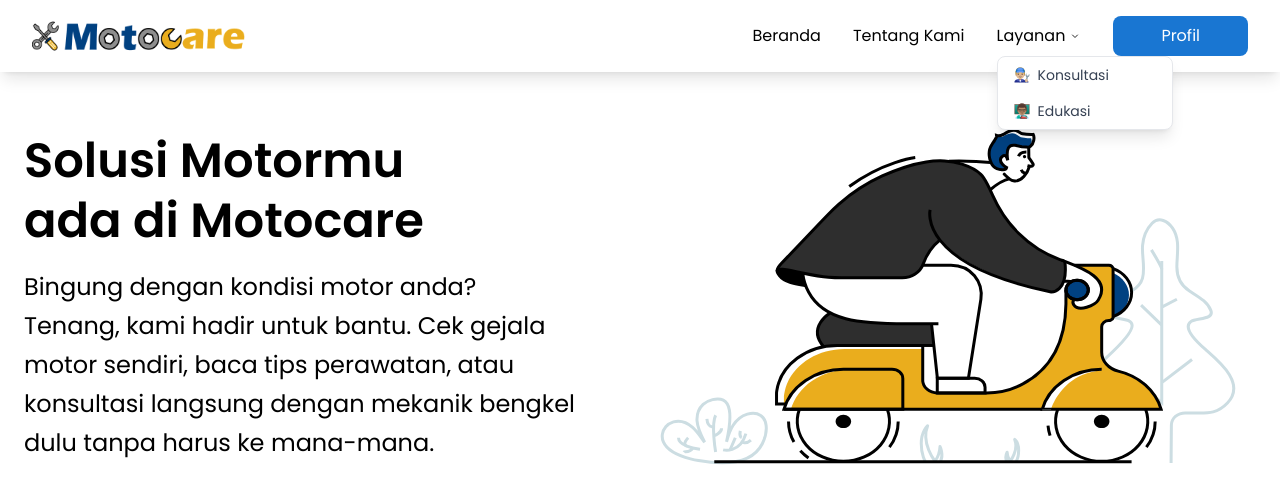
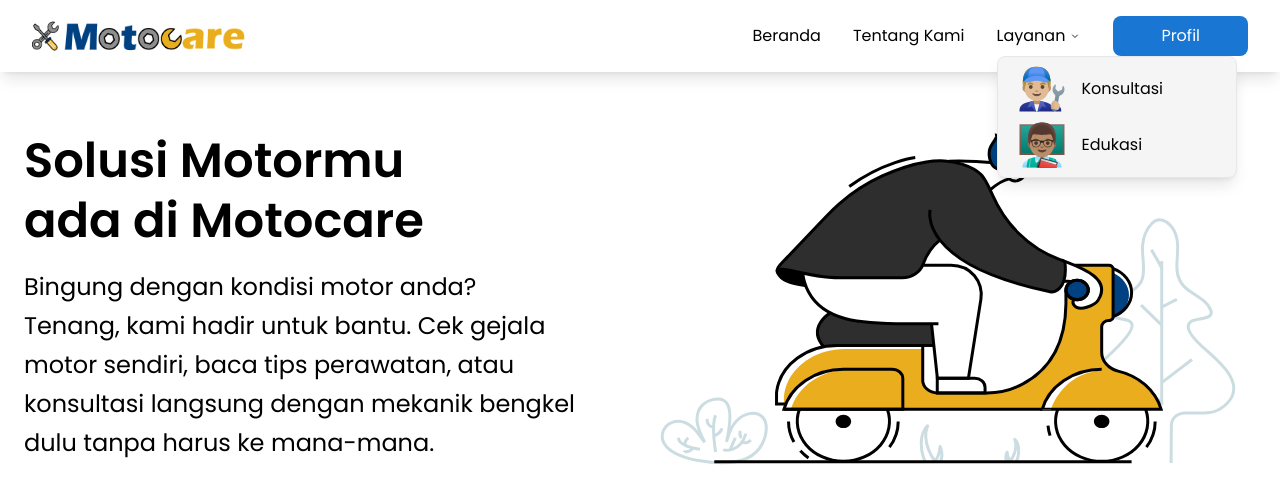
Before and after one commit to wakhid2698/UI-UX-website, a website: page index2.html in a window 1280 px wide. Both pictures are taken after a click on the button "Layanan". Shown: the top 491 px of the page. Drawn offline with Linux system fonts and the light colour scheme.

Commit message:
update dropdown

```diff
--- a/index2.html
+++ b/index2.html
@@ -62,27 +62,27 @@
               <!-- Dropdown Menu -->
               <div
                 id="dropdownMenu"
-                class="absolute top-full left-0 mt-2 hidden flex-col bg-white border border-gray-200 rounded-lg shadow-lg w-44 z-50"
+                class="absolute top-full left-0 mt-2 hidden flex-col w-60 bg-[#f5f5f5] border border-gray-200 rounded-lg shadow-lg z-50"
               >
                 <a
-                  href="konsultasi.html"
-                  class="flex items-center gap-2 px-4 py-2 text-sm text-gray-700 hover:bg-gray-100"
+                  href="chat.html"
+                  class="flex items-center gap-4 pl-5 pr-6 py-2 text-base text-[#000] hover:bg-gray-100"
                 >
                   <img
                     src="images/icon-konsultasi.svg"
                     alt="Konsultasi"
-                    class="w-4 h-4"
+                    class="w-12 h-12"
                   />
                   Konsultasi
                 </a>
                 <a
                   href="edukasi1.html"
-                  class="flex items-center gap-2 px-4 py-2 text-sm text-gray-700 hover:bg-gray-100"
+                  class="flex items-center gap-4 pl-5 pr-6 mb-2 text-base text-[#000] hover:bg-gray-100"
                 >
                   <img
                     src="images/icon-edukasi.svg"
                     alt="Edukasi"
-                    class="w-4 h-4"
+                    class="w-12 h-12"
                   />
                   Edukasi
                 </a>
```
Also changed, not shown: dist/output.css.
